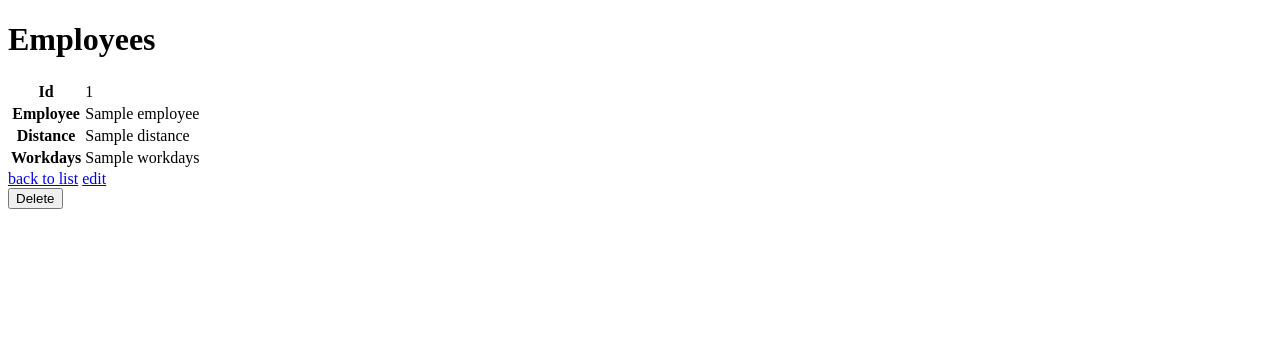
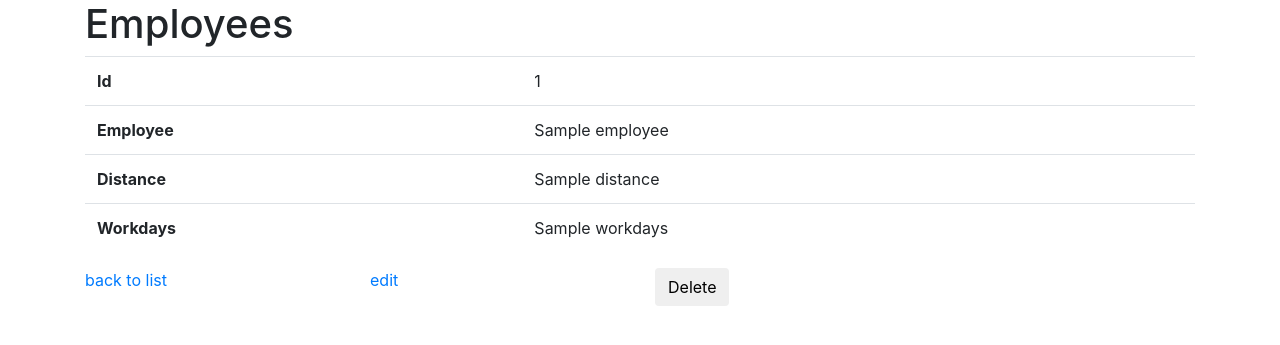
Before and after one commit to mrfant0m/medicore_test_assignment, a Symfony app: template templates/employees/show.html.twig in a window 1280 px wide. Shown: the top 345 px of the page. Run offline with Twig, Linux system fonts and the light colour scheme; the template is opened without the code that fills it: most values are stand-ins (such as "Sample title", 1, 10 or a date in 2020); some libraries are stand-ins or nearby versions.

Commit message:
Add bootstrap theme to base template

```diff
--- a/src/Form/EmployeesType.php
+++ b/src/Form/EmployeesType.php
@@ -13,9 +13,9 @@ class EmployeesType extends AbstractType
     {
         $builder
             ->add('employee')
+            ->add('transport')
             ->add('distance')
             ->add('workdays')
-            ->add('transport')
         ;
     }
 
--- a/templates/base.html.twig
+++ b/templates/base.html.twig
@@ -3,10 +3,14 @@
     <head>
         <meta charset="UTF-8">
         <title>{% block title %}Welcome!{% endblock %}</title>
-        {% block stylesheets %}{% endblock %}
+        {% block stylesheets %}
+            <link rel="stylesheet" href="https://stackpath.bootstrapcdn.com/bootstrap/4.1.3/css/bootstrap.min.css" integrity="sha384-MCw98/SFnGE8fJT3GXwEOngsV7Zt27NXFoaoApmYm81iuXoPkFOJwJ8ERdknLPMO" crossorigin="anonymous">
+        {% endblock %}
     </head>
     <body>
-        {% block body %}{% endblock %}
+        <div class="container">
+            {% block body %}{% endblock %}
+        </div>
         {% block javascripts %}{% endblock %}
     </body>
 </html>
--- a/templates/employees/index.html.twig
+++ b/templates/employees/index.html.twig
@@ -1,9 +1,9 @@
 {% extends 'base.html.twig' %}
 
-{% block title %}Employees index{% endblock %}
+{% block title %}Employees list{% endblock %}
 
 {% block body %}
-    <h1>Employees index</h1>
+    <h1>Employees list</h1>
 
     <table class="table">
         <thead>
--- a/templates/employees/show.html.twig
+++ b/templates/employees/show.html.twig
@@ -26,9 +26,15 @@
         </tbody>
     </table>
 
-    <a href="{{ path('employees_index') }}">back to list</a>
-
-    <a href="{{ path('employees_edit', {'id': employee.id}) }}">edit</a>
-
-    {{ include('employees/_delete_form.html.twig') }}
+    <div class="row">
+        <div class="col-md-3">
+            <a href="{{ path('employees_index') }}">back to list</a>
+        </div>
+        <div class="col-md-3">
+            <a href="{{ path('employees_edit', {'id': employee.id}) }}">edit</a>
+        </div>
+        <div class="col-md-3">
+            {{ include('employees/_delete_form.html.twig') }}
+        </div>
+    </div>
 {% endblock %}
```
Also changed, not shown: templates/employees/edit.html.twig (+8 -2 lines), 1 other file.
